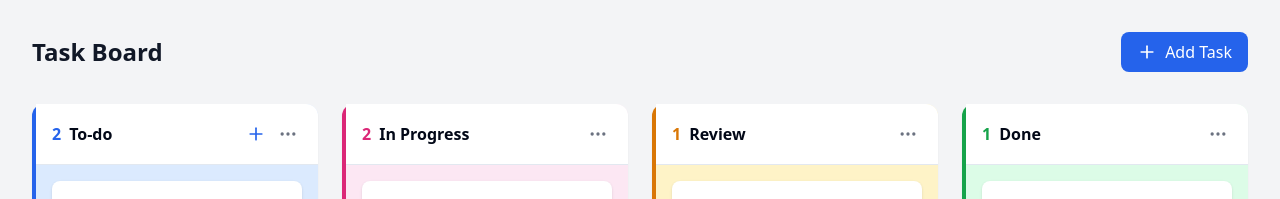
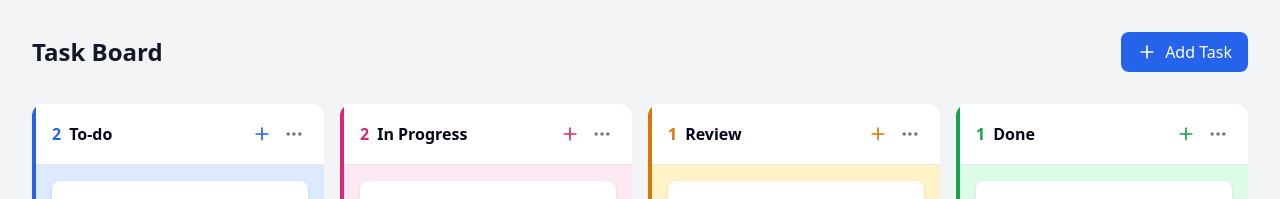
Before and after one commit to anuragmuxui/kanban, a React (Vite) app: page / in a window 1280 px wide. Shown: the top 199 px of the page. Built offline with nearby package versions, Linux system fonts and the light colour scheme.

Commit message:
Added + button to all sections with correct status handling

```diff
--- a/src/App.tsx
+++ b/src/App.tsx
@@ -99,26 +99,19 @@ function App() {
           onDragOver={handleDragOver}
           onDragEnd={handleDragEnd}
         >
-          <div className="grid grid-cols-4 gap-6">
-            {COLUMNS.map((column) => {
-              const columnTasks = tasks.filter(
-                (task) => task.status === column.id
-              );
-              return (
-                <Column
-                  key={column.id}
-                  id={column.id}
-                  title={column.title}
-                  count={columnTasks.length}
-                  color={column.color}
-                  iconColor={column.iconColor}
-                  tasks={columnTasks}
-                  onCreateTask={
-                    column.id === 'todo' ? () => setIsCreateModalOpen(true) : undefined
-                  }
-                />
-              );
-            })}
+          <div className="grid grid-cols-1 md:grid-cols-4 gap-4">
+            {COLUMNS.map((column) => (
+              <Column
+                key={column.id}
+                {...column}
+                tasks={tasks.filter((task) => task.status === column.id)}
+                count={tasks.filter((task) => task.status === column.id).length}
+                onCreateTask={() => {
+                  setIsCreateModalOpen(true);
+                  setCurrentContainer(column.id);
+                }}
+              />
+            ))}
           </div>
 
           <DragOverlay>
@@ -128,7 +121,10 @@ function App() {
       </div>
 
       {isCreateModalOpen && (
-        <CreateTaskModal onClose={() => setIsCreateModalOpen(false)} />
+        <CreateTaskModal
+          onClose={() => setIsCreateModalOpen(false)}
+          initialStatus={currentContainer}
+        />
       )}
     </div>
   );
--- a/src/components/Column.tsx
+++ b/src/components/Column.tsx
@@ -43,11 +43,11 @@ export const Column: React.FC<ColumnProps> = ({
             <h2 className="font-semibold">{title}</h2>
           </div>
           <div className="flex items-center gap-1">
-            {id === 'todo' && onCreateTask && (
+            {onCreateTask && (
               <button
                 onClick={onCreateTask}
                 className="p-1 hover:bg-gray-100 rounded"
-                title="Add new task"
+                title={`Add new task to ${title}`}
               >
                 <Plus size={20} className={iconColor} />
               </button>
--- a/src/components/CreateTaskModal.tsx
+++ b/src/components/CreateTaskModal.tsx
@@ -5,6 +5,7 @@ import { Tag, Task } from '../types';
 
 interface Props {
   onClose: () => void;
+  initialStatus?: Task['status'];
 }
 
 const PREDEFINED_TAGS: Tag[] = [
@@ -19,7 +20,7 @@ const PREDEFINED_TAGS: Tag[] = [
 
 const MAX_FILE_SIZE = 5 * 1024 * 1024; // 5MB
 
-export function CreateTaskModal({ onClose }: Props) {
+export function CreateTaskModal({ onClose, initialStatus = 'todo' }: Props) {
   const addTask = useKanbanStore((state) => state.addTask);
 
   const [title, setTitle] = useState('');
@@ -38,7 +39,7 @@ export function CreateTaskModal({ onClose }: Props) {
     const taskData: Omit<Task, 'id' | 'createdAt' | 'updatedAt'> = {
       title: title.trim(),
       description: description.trim(),
-      status: 'todo',
+      status: initialStatus,
       tags: selectedTags,
       comments: [],
       assignees: [],
```
